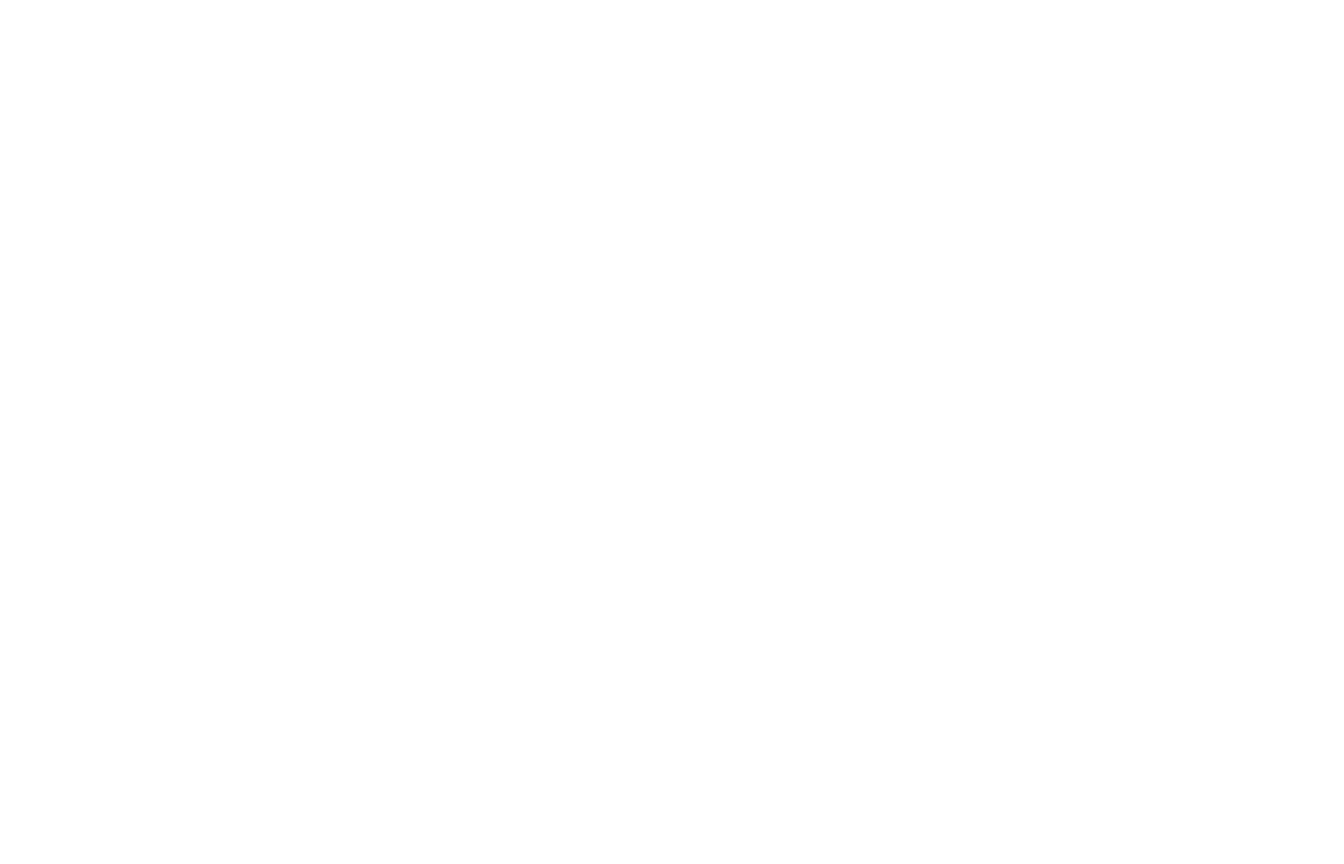
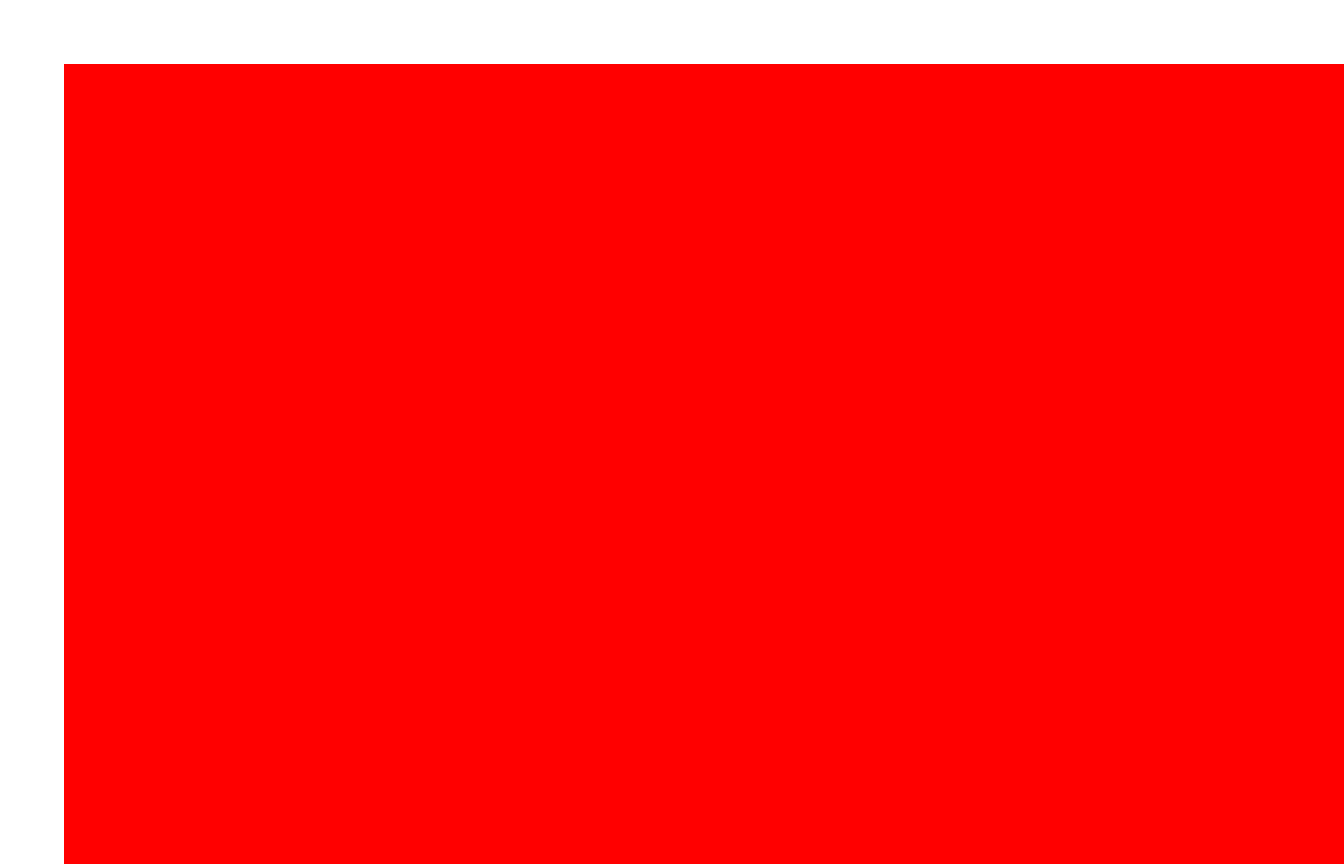
Before and after one commit to doge247/SecureContextLoader, a plain HTML site: page index.html in a window 1280 px wide. Shown: the whole page, 1344 px wide, since content can reach past the window. Before the commit the page ends 800 px from the top, so only its background shows below. Drawn offline with Linux system fonts and the light colour scheme.

Commit message:
frefwfervewv

```diff
--- a/index.css
+++ b/index.css
@@ -1,6 +1,6 @@
 html {
-    /*height: 100vh;
-    width: 100vw;*/
+    height: 100vh;
+    width: 100vw;
 }
 body {
     margin: 5% 5%;
```
